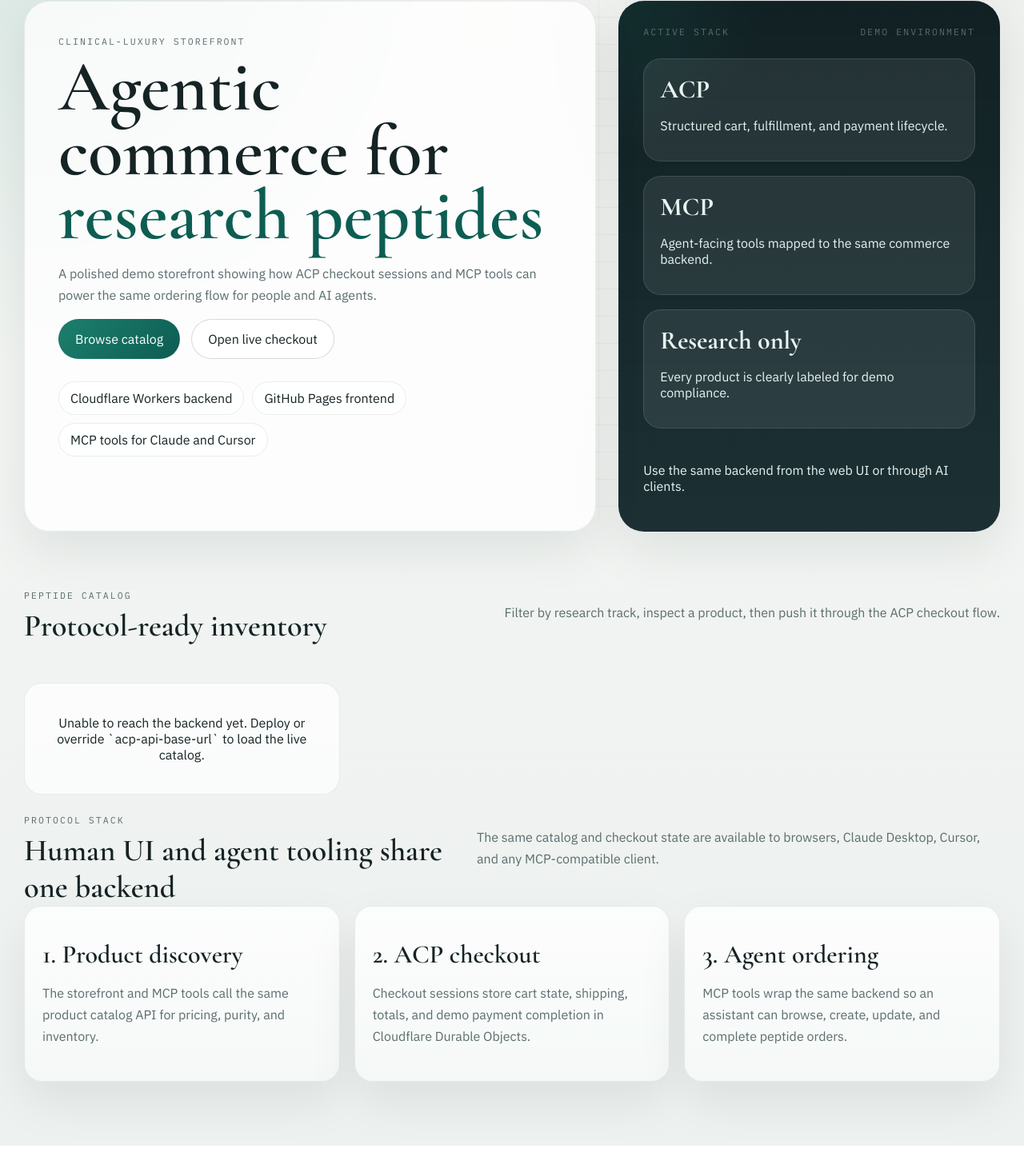
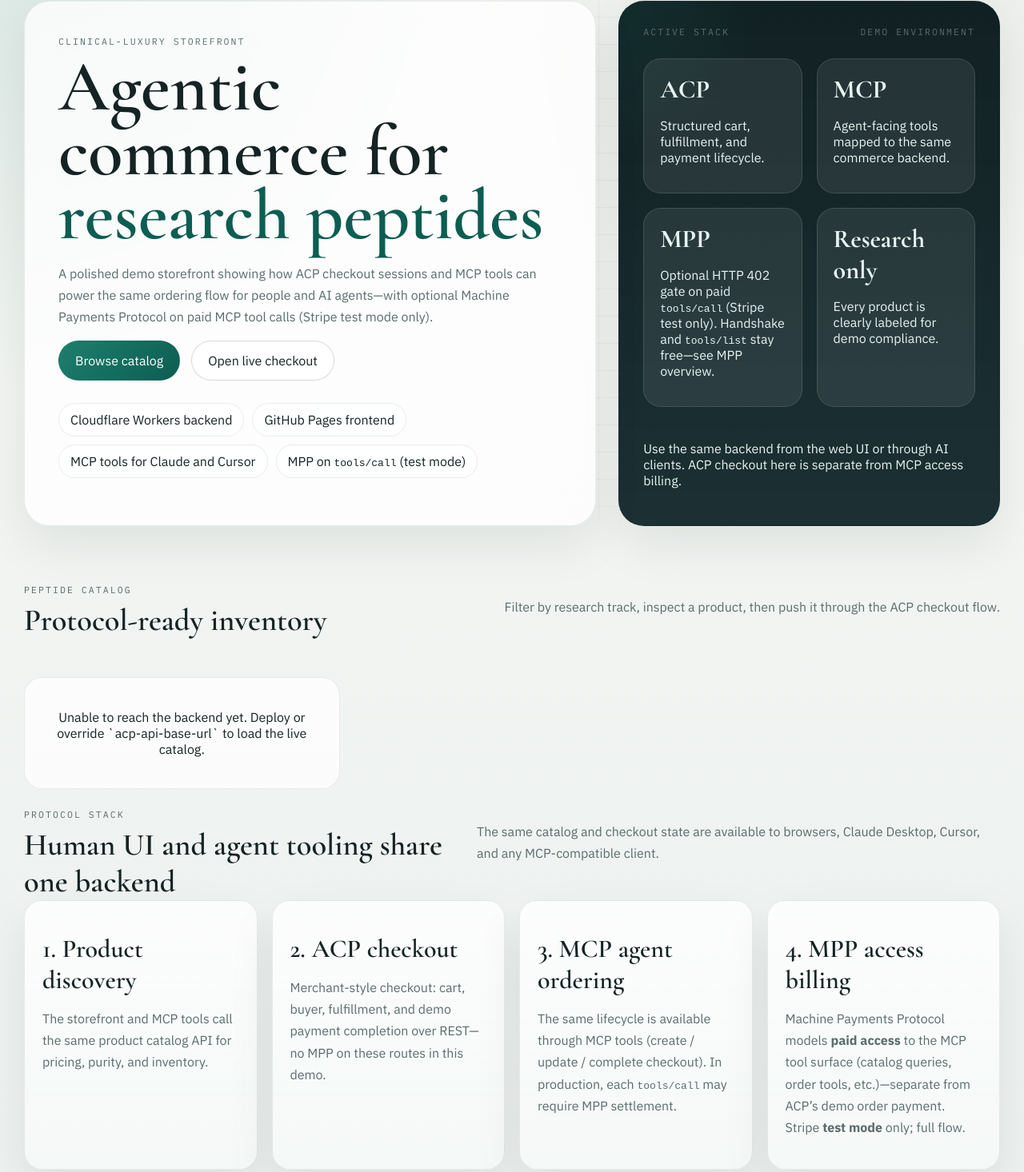
Before and after one commit to tech-sumit/acp-peptide-pharmacy, a plain HTML site: page frontend/index.html in a window 1280 px wide. Shown: the part 149-1615 px from the top of the page at 80% size. Before the commit the page ends 1582 px from the top, so only its background shows below. Drawn offline with nearby package versions, Linux system fonts and the light colour scheme; no server answers.

Commit message:
feat(frontend): MPP parity on home—nav, hero tile, protocol stack card
- Link MPP explainer from nav; assay panel fourth tile; four stack cards
- ACP vs MCP vs MPP access billing copy; responsive grids for 4-up layouts
- mpp-demo: handshake exempt vs tools/call paid; links back to #protocol-stack/#mpp
- cart: note ACP REST vs MCP tools/call + MPP in production

```diff
--- a/frontend/css/styles.css
+++ b/frontend/css/styles.css
@@ -259,8 +259,15 @@ button {
 
 .assay-metrics {
 	display: grid;
+	grid-template-columns: repeat(2, minmax(0, 1fr));
 	gap: 18px;
 	margin: 26px 0;
+}
+
+@media (max-width: 520px) {
+	.assay-metrics {
+		grid-template-columns: 1fr;
+	}
 }
 
 .assay-metrics article {
@@ -348,6 +355,10 @@ button {
 	display: grid;
 	grid-template-columns: repeat(3, minmax(0, 1fr));
 	gap: 18px;
+}
+
+.protocol-stack .stack-grid--protocol {
+	grid-template-columns: repeat(auto-fit, minmax(240px, 1fr));
 }
 
 .product-card,
@@ -682,6 +693,10 @@ input {
 	.detail-card__specs {
 		grid-template-columns: repeat(2, minmax(0, 1fr));
 	}
+
+	.protocol-stack .stack-grid--protocol {
+		grid-template-columns: repeat(2, minmax(0, 1fr));
+	}
 }
 
 @media (max-width: 720px) {
--- a/frontend/index.html
+++ b/frontend/index.html
@@ -6,7 +6,7 @@
 		<title>ACP Peptide Pharmacy</title>
 		<meta
 			name="description"
-			content="A clinical-luxury peptide storefront demonstrating ACP checkout and MCP ordering for AI agents."
+			content="Clinical-luxury peptide storefront: ACP checkout, MCP tools, and optional MPP (Stripe test mode) on paid MCP tool calls—same Cloudflare Worker backend."
 		/>
 		<link rel="preconnect" href="https://fonts.googleapis.com" />
 		<link rel="preconnect" href="https://fonts.gstatic.com" crossorigin />
@@ -28,6 +28,7 @@
 				<nav class="site-nav">
 					<a href="#catalog">Catalog</a>
 					<a href="#protocol-stack">Protocol Stack</a>
+					<a href="./mpp-demo.html">MPP</a>
 					<a href="./cart.html" class="nav-cart"
 						>Cart <span data-cart-count>0</span></a
 					>
@@ -45,7 +46,8 @@
 						<p class="hero__lede">
 							A polished demo storefront showing how ACP checkout sessions and
 							MCP tools can power the same ordering flow for people and AI
-							agents.
+							agents—with optional Machine Payments Protocol on paid MCP tool
+							calls (Stripe test mode only).
 						</p>
 						<div class="hero__actions">
 							<a class="button button--primary" href="#catalog"
@@ -59,6 +61,7 @@
 							<li>Cloudflare Workers backend</li>
 							<li>GitHub Pages frontend</li>
 							<li>MCP tools for Claude and Cursor</li>
+							<li>MPP on <code>tools/call</code> (test mode)</li>
 						</ul>
 					</div>
 					<div class="hero__panel assay-panel">
@@ -76,12 +79,23 @@
 								<p>Agent-facing tools mapped to the same commerce backend.</p>
 							</article>
 							<article>
+								<h2>MPP</h2>
+								<p>
+									Optional HTTP 402 gate on paid <code>tools/call</code>
+									(Stripe test only). Handshake and <code>tools/list</code> stay
+									free—see <a href="./mpp-demo.html">MPP overview</a>.
+								</p>
+							</article>
+							<article>
 								<h2>Research only</h2>
 								<p>Every product is clearly labeled for demo compliance.</p>
 							</article>
 						</div>
 						<div class="assay-panel__footer">
-							<p>Use the same backend from the web UI or through AI clients.</p>
+							<p>
+								Use the same backend from the web UI or through AI clients.
+								ACP checkout here is separate from MCP access billing.
+							</p>
 						</div>
 					</div>
 				</section>
@@ -112,7 +126,7 @@
 							Claude Desktop, Cursor, and any MCP-compatible client.
 						</p>
 					</div>
-					<div class="stack-grid">
+					<div class="stack-grid stack-grid--protocol" id="mpp">
 						<article class="stack-card">
 							<h3>1. Product discovery</h3>
 							<p>
@@ -123,15 +137,26 @@
 						<article class="stack-card">
 							<h3>2. ACP checkout</h3>
 							<p>
-								Checkout sessions store cart state, shipping, totals, and demo
-								payment completion in Cloudflare Durable Objects.
+								Merchant-style checkout: cart, buyer, fulfillment, and demo
+								payment completion over REST—no MPP on these routes in this
+								demo.
 							</p>
 						</article>
 						<article class="stack-card">
-							<h3>3. Agent ordering</h3>
+							<h3>3. MCP agent ordering</h3>
 							<p>
-								MCP tools wrap the same backend so an assistant can browse,
-								create, update, and complete peptide orders.
+								The same lifecycle is available through MCP tools (create /
+								update / complete checkout). In production, each
+								<code>tools/call</code> may require MPP settlement.
+							</p>
+						</article>
+						<article class="stack-card">
+							<h3>4. MPP access billing</h3>
+							<p>
+								Machine Payments Protocol models <strong>paid access</strong> to
+								the MCP tool surface (catalog queries, order tools, etc.)—separate
+								from ACP’s demo order payment. Stripe <strong>test mode</strong>
+								only; <a href="./mpp-demo.html">full flow</a>.
 							</p>
 						</article>
 					</div>
```
Also changed, not shown: frontend/cart.html (+6 -1 lines), frontend/mpp-demo.html (+13 -1 lines).
